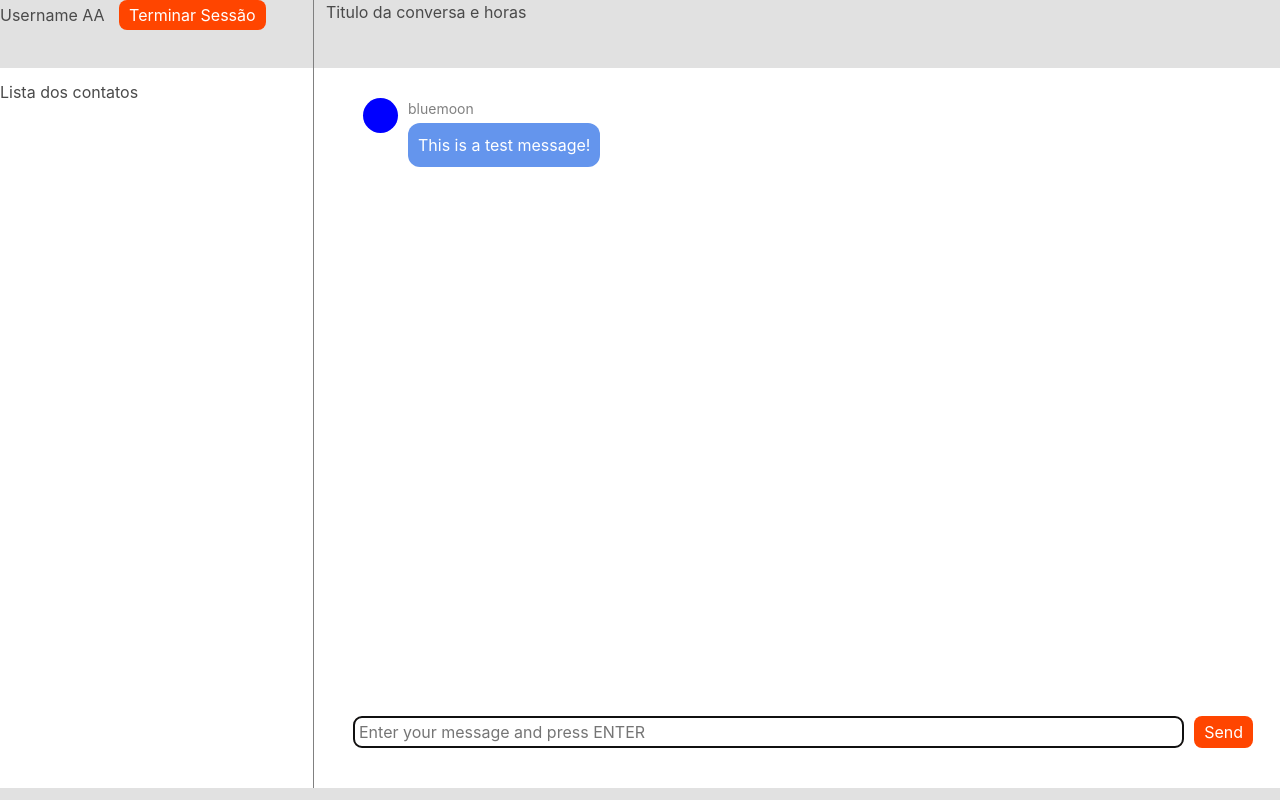
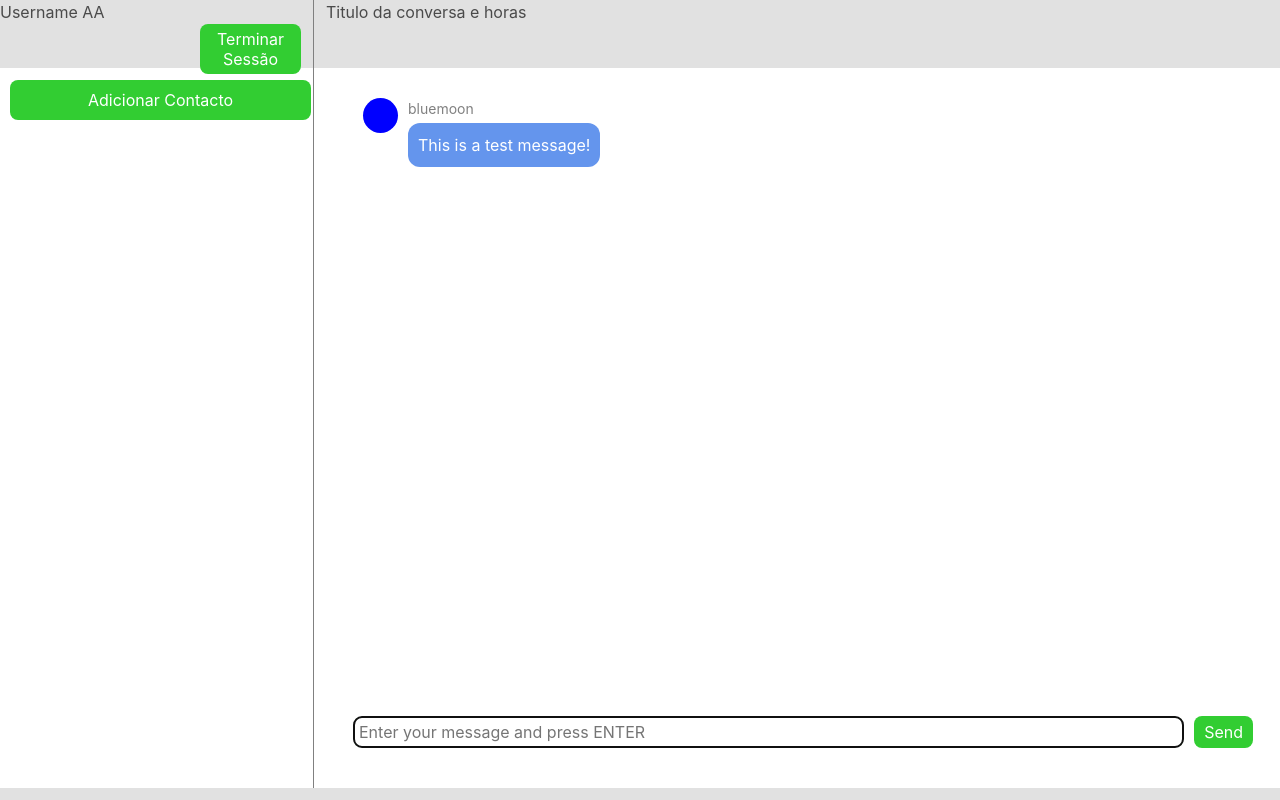
Before and after one commit to aemendes/chat-app-react, a React (Create React App) app: page / in a window 1280 px wide. Built offline with nearby package versions, Linux system fonts and the light colour scheme.

Commit message:
Estilo do chat

```diff
--- a/src/App.css
+++ b/src/App.css
@@ -69,7 +69,7 @@
 }
 
 .currentMember > .Message-content .text {
-  background-color: orangered;
+  background-color:  #32CD32;
 }
 
 form {
@@ -84,14 +84,14 @@ input {
   padding: 5px;
   font-size: 16px;
   border-radius: 8px;
-  border: 1px solid orangered;
+  border: 1px solid  #32CD32;
   flex-grow: 1;
 }
 
 button {
   padding: 5px 10px;
   font-size: 16px;
-  background-color: orangered;
+  background-color:  #32CD32;
   color: white;
   border: none;
   border-radius: 8px;
--- a/src/components/chat/Chat.js
+++ b/src/components/chat/Chat.js
@@ -42,24 +42,33 @@ onSendMessage = (message) => {
   })
   this.setState({messages: messages})
 }
- logout() {
-        localStorage.clear();
-        {/*window.location.href = '/';*/}
-    }
 
+logout() {
+  console.log('this is:', this);
+}
+
+NovoAmigo() {
+  console.log('this is:', this);
+}
 
 
 	render() {
 		return (
 			<div style={{ height: '100%' , overflow: 'hidden'}}>
 				<div class="columns" style={{ height: '10%' }}>
-					<div class="column is-3" style={{ fontWeight: '100%', borderRight: '1px solid grey' }}>Username {this.props.username.toUpperCase()} <button onclick="logout()">Terminar Sessão</button> </div>
+					<div class="column is-3" style={{ fontWeight: '100%', borderRight: '1px solid grey' }}>Username {this.props.username.toUpperCase()}
+            <button onclick="logout()" style={{ marginLeft: 200 }}>Terminar Sessão </button>
+          </div>
 					<div class="column" >Titulo da conversa e horas</div>
 				</div>
 
 				<div class="columns" style={{ height: '90%', backgroundColor: 'white' }}>
-					<div class="column is-3" style={{ borderRight: '1px solid grey', overflow: 'auto' }}>Lista dos contatos</div>
-					<div className="App" style={{width: '100%'}}>
+
+					<div class="column is-3" style={{ borderRight: '1px solid grey', overflow: 'auto', height: '100%'}}>
+            <button onclick="NovoAmigo()" style={{ height: '40px', width: '100%' }}> Adicionar Contacto </button>
+          </div>
+
+          <div className="App" style={{width: '100%'}}>
 						<div className="App-header">
 						</div>
 						<Messages
@@ -68,6 +77,7 @@ onSendMessage = (message) => {
 						<Input
 							onSendMessage={this.onSendMessage}/>
 					</div>
+
 				</div>
 			</div>
 		);
```
